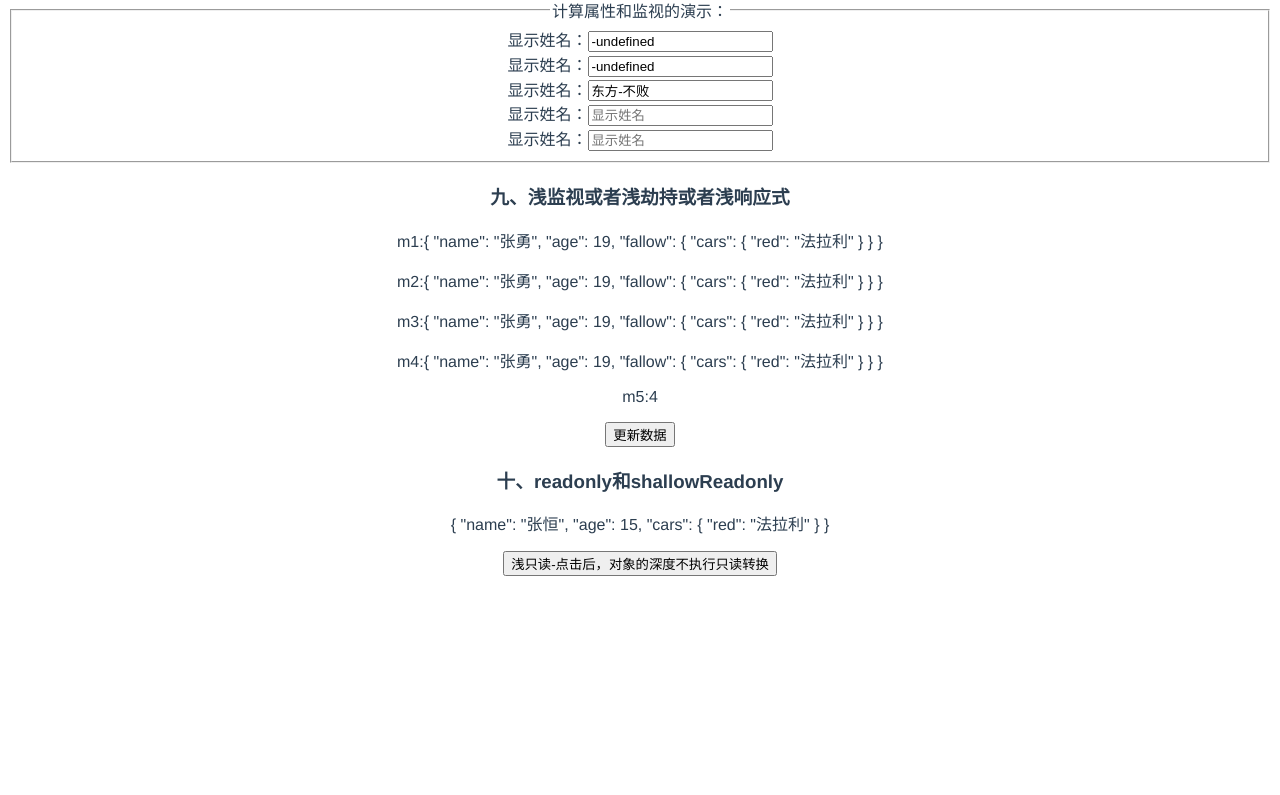
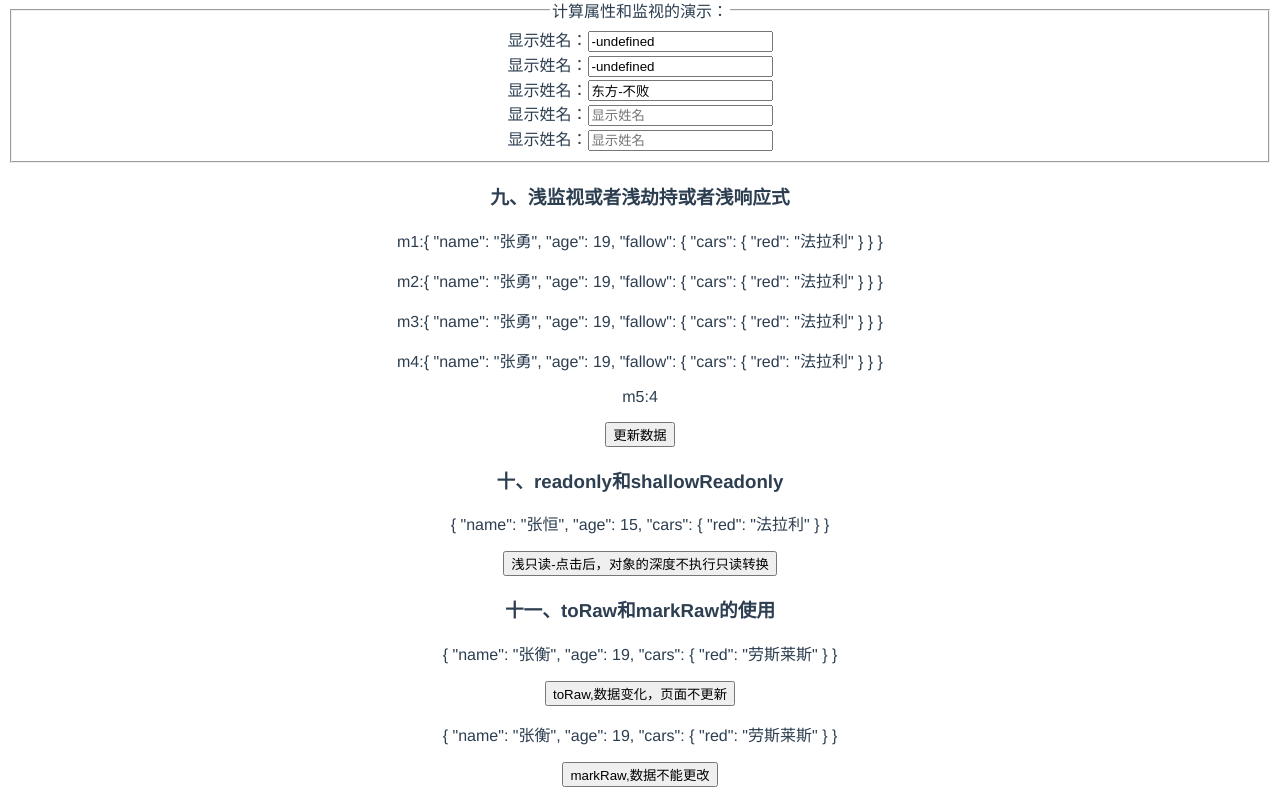
Before and after one commit to bcygsws/vue3_learn, a Vue app: page /#/ in a window 1280 px wide. Shown: the part 1588-2383 px from the top of the page. Before the commit the page ends 2172 px from the top, so only its background shows below. Built offline with nearby package versions, Linux system fonts and the light colour scheme.

Commit message:
:sparkles: toRaw和markRaw的使用

```diff
--- /dev/null
+++ b/src/components/raw/ToAndMarkRaw.vue
@@ -0,0 +1,64 @@
+<template>
+  <h3>十一、toRaw和markRaw的使用</h3>
+  <p>{{ state }}</p>
+  <!-- toRaw的使用 -->
+  <button @click="handleToRaw">toRaw,数据变化，页面不更新</button>
+  <!-- markRaw的使用 -->
+  <p>{{ state }}</p>
+  <button @click="handleMarkRaw">markRaw,数据不能更改</button>
+</template>
+<script lang="ts">
+interface IUser {
+  name: string;
+  age: number;
+  cars: { red: string };
+  likes?: string[];
+}
+import { defineComponent, reactive, toRaw, markRaw } from 'vue';
+/**
+ *
+ * 1.toRaw 是一个还原方法，可以用于临时读取，但是对象不被代理/跟踪，数据可以改变，页面不能更新
+ *
+ * 2.markRaw 标记一个对象，永远不能转化为代理对象；返回对象本身
+ *
+ */
+export default defineComponent({
+  name: 'ToAndMarkRaw',
+  setup() {
+    const state = reactive<IUser>({
+      name: '张衡',
+      age: 19,
+      cars: {
+        red: '劳斯莱斯'
+      }
+    });
+    // raw初始的，原始的
+    // 1.toRaw是一个还原方法，对象只能读取，数据可以改变，但是页面不会更新
+    const handleToRaw = () => {
+      const user = toRaw(state);
+      // toRaw(state)之后，state变化了，state对象数据确实改变了，但页面没有更新；打印user还原成了一个普通对象，普通对象
+      // 是无法触发响应式的，这在ref和reactive的使用中验证过
+      user.name += '==';
+      console.log(user);
+    };
+    // 标记一个对象，永远不能成为代理对象
+    const handleMarkRaw = () => {
+      const likes = ['吃', '喝', '玩', '乐'];
+      // 标记likes数组，永远不能成为代理对象了
+      state.likes = markRaw(likes); // error: Property 'likes' does not exist on type '{ name: string; age: number; cars: { red: string; }; }'.
+      if (state.likes) {
+        state.likes[0] += '***';
+        console.log(state);
+        // 点击无数次按钮后，state.likes[0]="吃***"，不会再改变了
+        console.log('分支执行了~');
+      }
+    };
+
+    return {
+      state,
+      handleToRaw,
+      handleMarkRaw
+    };
+  }
+});
+</script>
--- a/src/views/Home.vue
+++ b/src/views/Home.vue
@@ -14,6 +14,8 @@
   <ShallowReactive></ShallowReactive>
   <!-- 只读和浅只读 -->
   <ReadOnlyProperty></ReadOnlyProperty>
+  <!-- toRaw 和markRaw -->
+  <ToAndMarkRaw></ToAndMarkRaw>
 </template>
 
 <script lang="ts">
@@ -28,6 +30,7 @@ import Computed from '../components/computed/Computed.vue';
 import ShallowReactive from '../components/shallow_reactive/ShallowReactive.vue';
 // 只读和浅只读
 import ReadOnlyProperty from '../components/readonly/ReadOnlyProperty.vue';
+import ToAndMarkRaw from '../components/raw/ToAndMarkRaw.vue';
 import { defineComponent } from 'vue';
 // 暴露出一个定义好的组件
 export default defineComponent({
@@ -41,7 +44,8 @@ export default defineComponent({
     Fat,
     Computed,
     ShallowReactive,
-    ReadOnlyProperty
+    ReadOnlyProperty,
+    ToAndMarkRaw
   },
   // setup相当于一个回调函数，里面返回的任何对象，对象的属性和方法，在模板中可以直接使用
   setup() {
```
